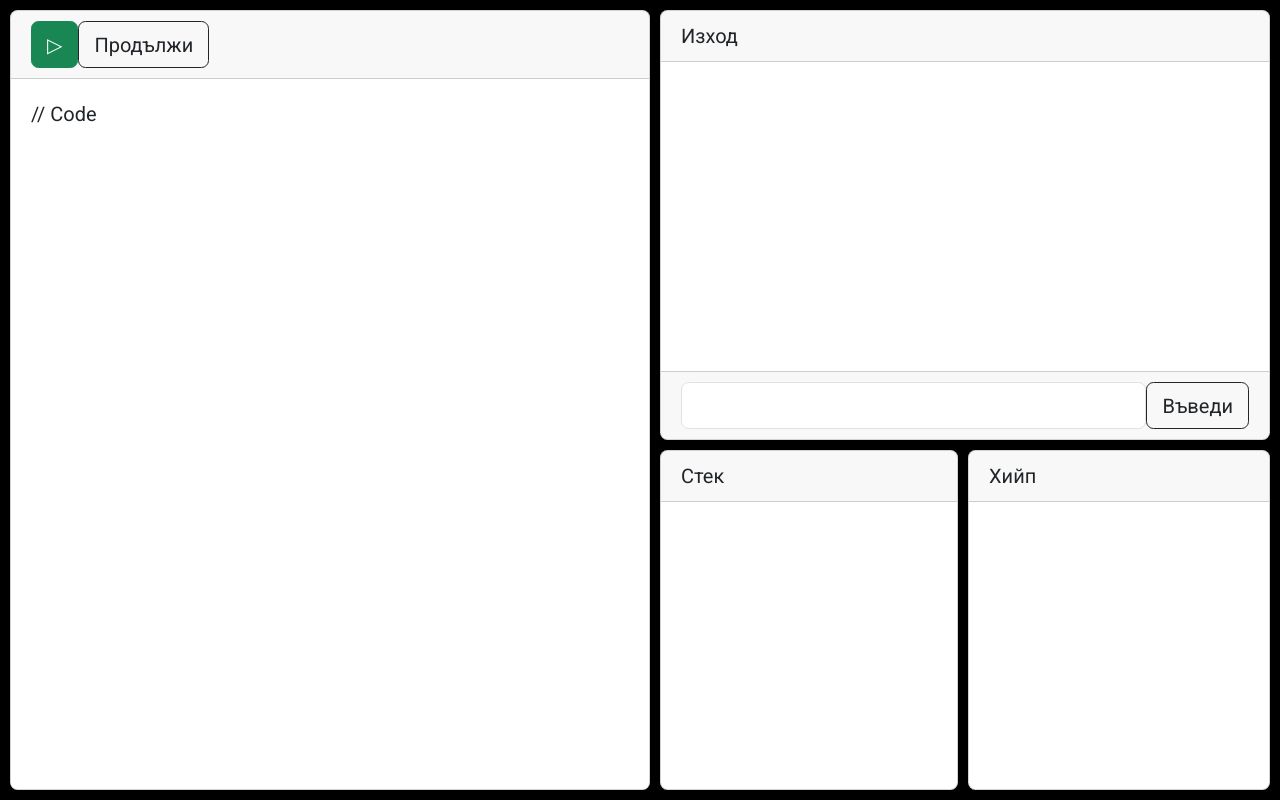
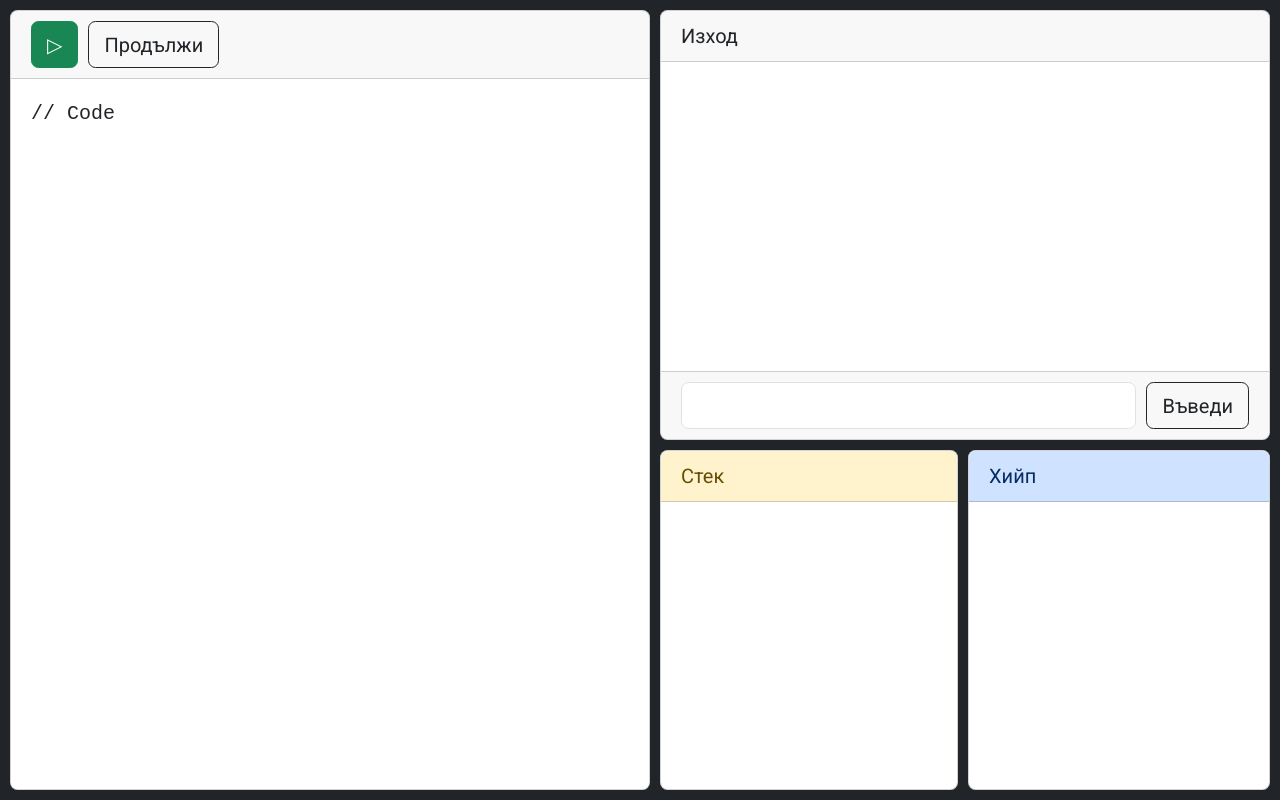
Before and after one commit to MomchilKalestrov/the-platform, a Next.js app: page /code_editor in a window 1280 px wide. Built offline with nearby package versions, Linux system fonts and the light colour scheme.

Commit message:
feat: Add code editor improvements and stack/heap styling

```diff
--- a/src/app/code_editor/global.css
+++ b/src/app/code_editor/global.css
@@ -10,7 +10,7 @@ body {
     grid-template-areas:
     'edit output output'
     'edit stack  heap';
-    background-color: black !important;
+    background-color: #212529 !important;
     padding: 0.5rem;
 }
 
@@ -38,6 +38,14 @@ textarea {
     font-size: 1rem;
 }
 
+button + button {
+    margin-left: 0.5rem;
+}
+
+input + button {
+    margin-left: 0.5rem;
+}
+
 @media (max-width: 768px) {
     body {
         grid-template-areas:
--- a/src/app/code_editor/styles.module.css
+++ b/src/app/code_editor/styles.module.css
@@ -8,6 +8,16 @@
 
 .Heap {
     grid-area: heap;
+}
+
+.Stack > div:first-child {
+    background-color: var(--bs-warning-bg-subtle);
+    color: var(--bs-warning-text-emphasis);
+}
+
+.Heap > div:first-child {
+    background-color: var(--bs-primary-bg-subtle);
+    color: var(--bs-primary-text-emphasis);
 }
 
 .Variable {
--- a/src/app/global.css
+++ b/src/app/global.css
@@ -3,9 +3,13 @@
     --header-height: 3.6rem;
 }
 
+textarea {
+  font-family: 'Courier New', monospace !important;
+}
+
 *::-webkit-scrollbar {
-    display: none;
-  }
+  display: none;
+}
 
   /* Hide scrollbar for IE, Edge and Firefox */
 * {
```
Also changed, not shown: 1 other file (tests, documents, lock files or other folders).
